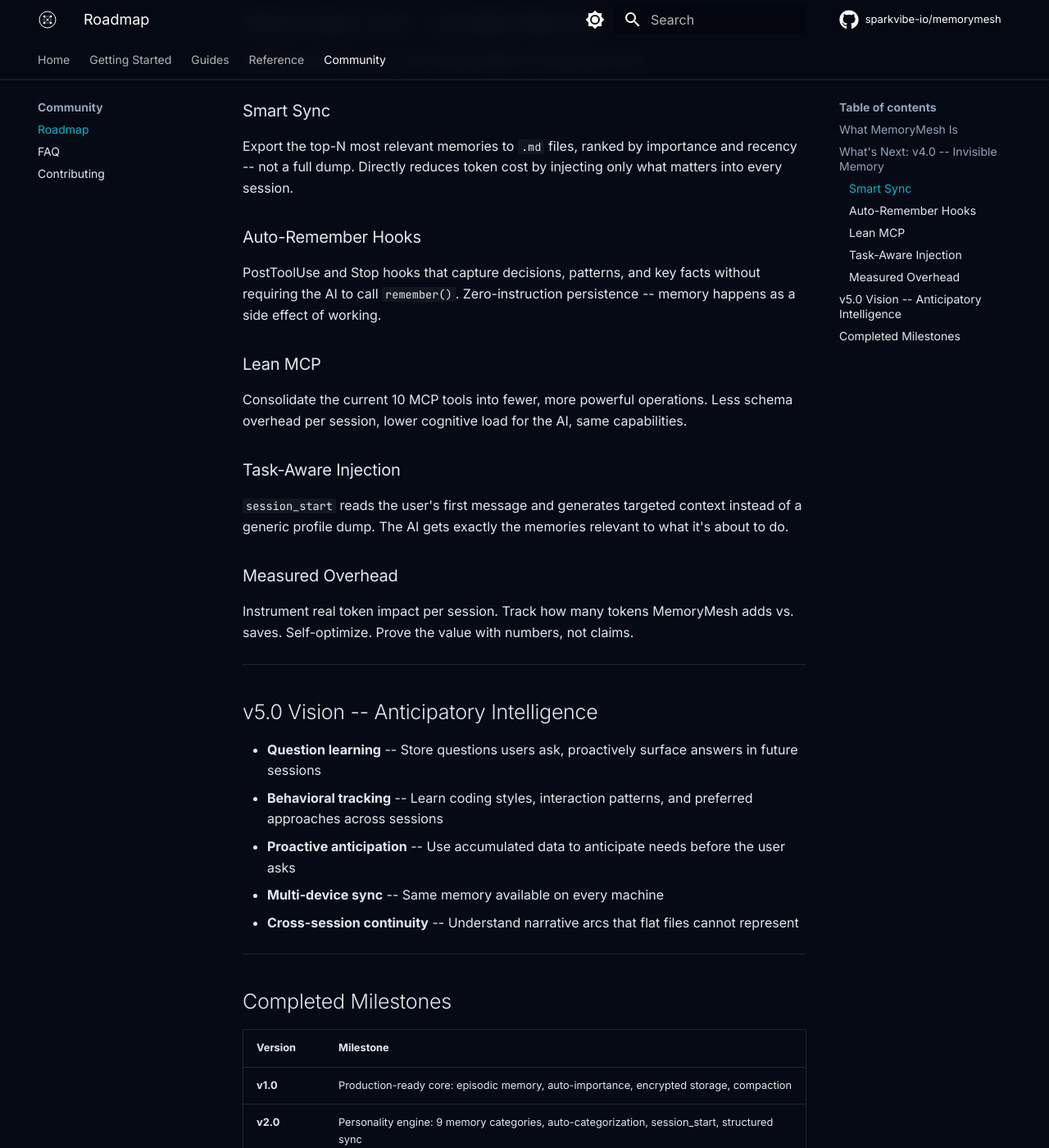
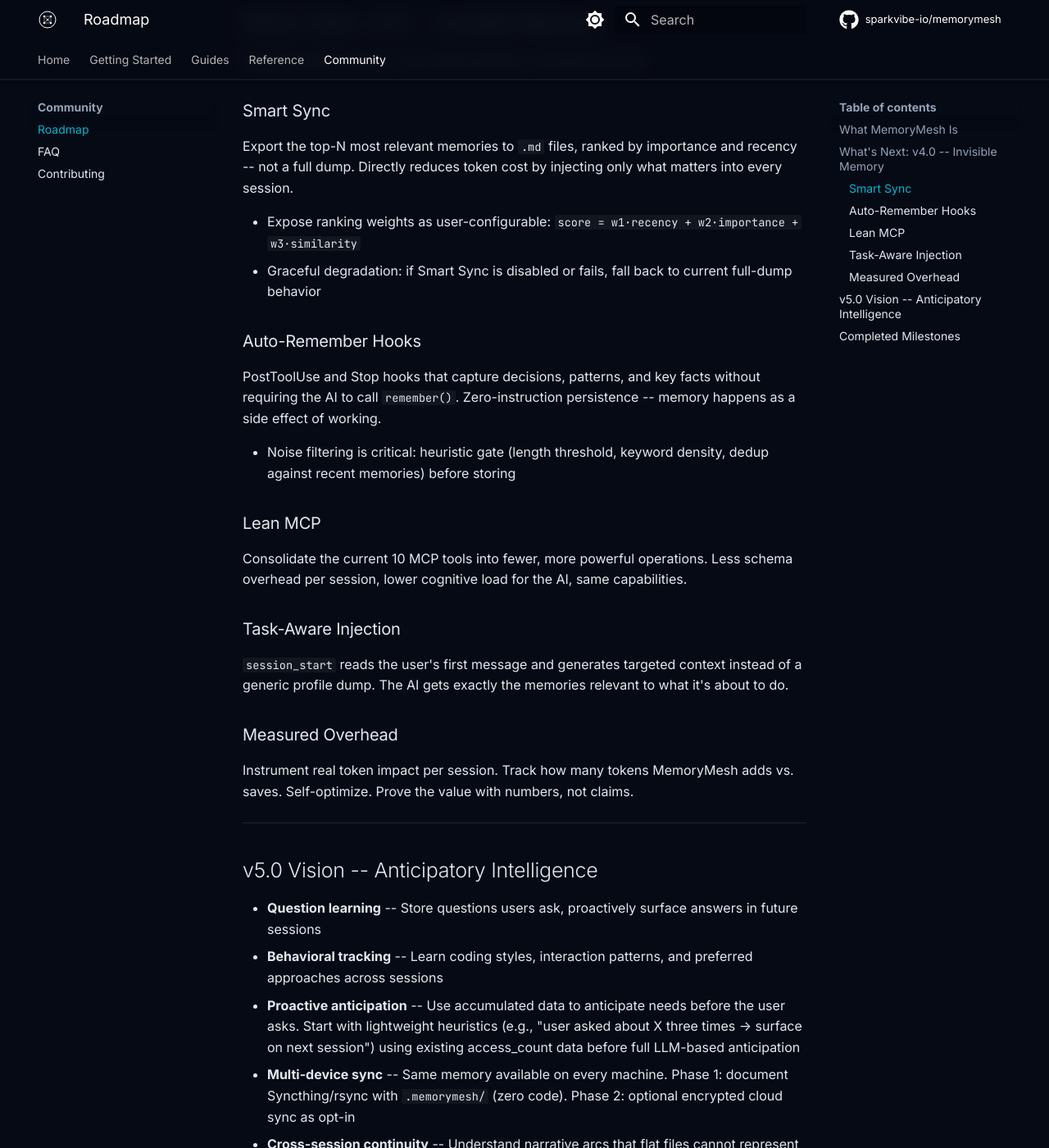
Before and after one commit to sparkvibe-io/memorymesh, an MkDocs documentation site: the page built from docs/roadmap.md, in a window 1280 px wide and 1400 px high, scrolled down 590 px. Shown: the whole window at 82% size. Built offline with MkDocs 1.6.1 and Material for MkDocs 9.7.7, drawn with Linux system fonts in a browser that asks for light colours; comment, search, counter and statistics services are not loaded.

Commit message:
Add implementation notes to v4.0 and v5.0 roadmap items
Actionable items from external critique: configurable ranking weights
for Smart Sync, noise filtering gate for Auto-Remember Hooks, graceful
degradation docs, lightweight heuristics-first approach for anticipation,
and phased multi-device sync strategy.

Co-Authored-By: Claude Opus 4.6 <noreply@anthropic.com>

```diff
--- a/docs/roadmap.md
+++ b/docs/roadmap.md
@@ -17,9 +17,14 @@ The AI shouldn't need to "use" MemoryMesh. It should just work.
 
 Export the top-N most relevant memories to `.md` files, ranked by importance and recency -- not a full dump. Directly reduces token cost by injecting only what matters into every session.
 
+- Expose ranking weights as user-configurable: `score = w1·recency + w2·importance + w3·similarity`
+- Graceful degradation: if Smart Sync is disabled or fails, fall back to current full-dump behavior
+
 ### Auto-Remember Hooks
 
 PostToolUse and Stop hooks that capture decisions, patterns, and key facts without requiring the AI to call `remember()`. Zero-instruction persistence -- memory happens as a side effect of working.
+
+- Noise filtering is critical: heuristic gate (length threshold, keyword density, dedup against recent memories) before storing
 
 ### Lean MCP
 
@@ -39,8 +44,8 @@ Instrument real token impact per session. Track how many tokens MemoryMesh adds
 
 - **Question learning** -- Store questions users ask, proactively surface answers in future sessions
 - **Behavioral tracking** -- Learn coding styles, interaction patterns, and preferred approaches across sessions
-- **Proactive anticipation** -- Use accumulated data to anticipate needs before the user asks
-- **Multi-device sync** -- Same memory available on every machine
+- **Proactive anticipation** -- Use accumulated data to anticipate needs before the user asks. Start with lightweight heuristics (e.g., "user asked about X three times → surface on next session") using existing access_count data before full LLM-based anticipation
+- **Multi-device sync** -- Same memory available on every machine. Phase 1: document Syncthing/rsync with `.memorymesh/` (zero code). Phase 2: optional encrypted cloud sync as opt-in
 - **Cross-session continuity** -- Understand narrative arcs that flat files cannot represent
 
 ---
```
Also changed, not shown: ROADMAP.md (+7 -2 lines).
